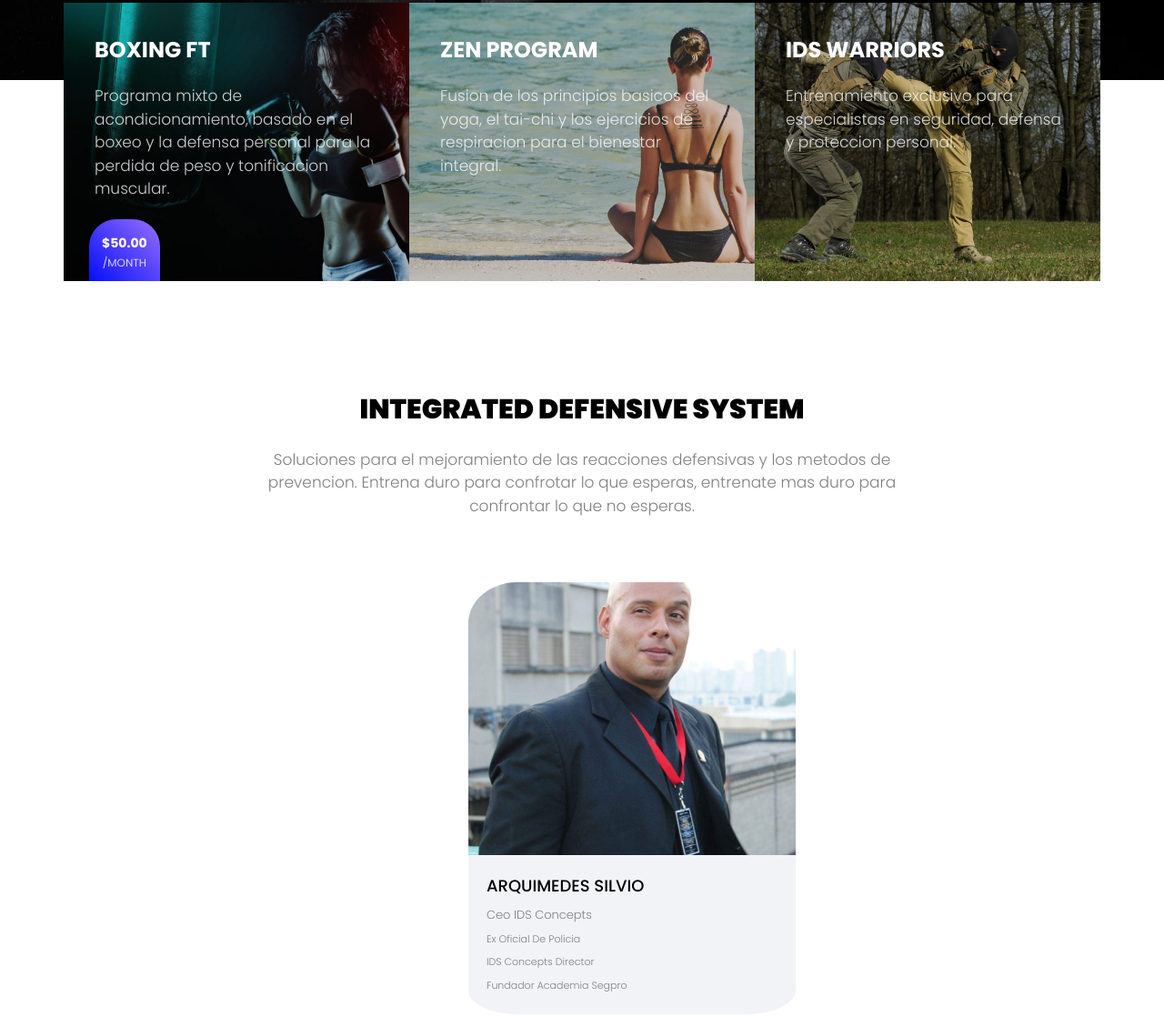
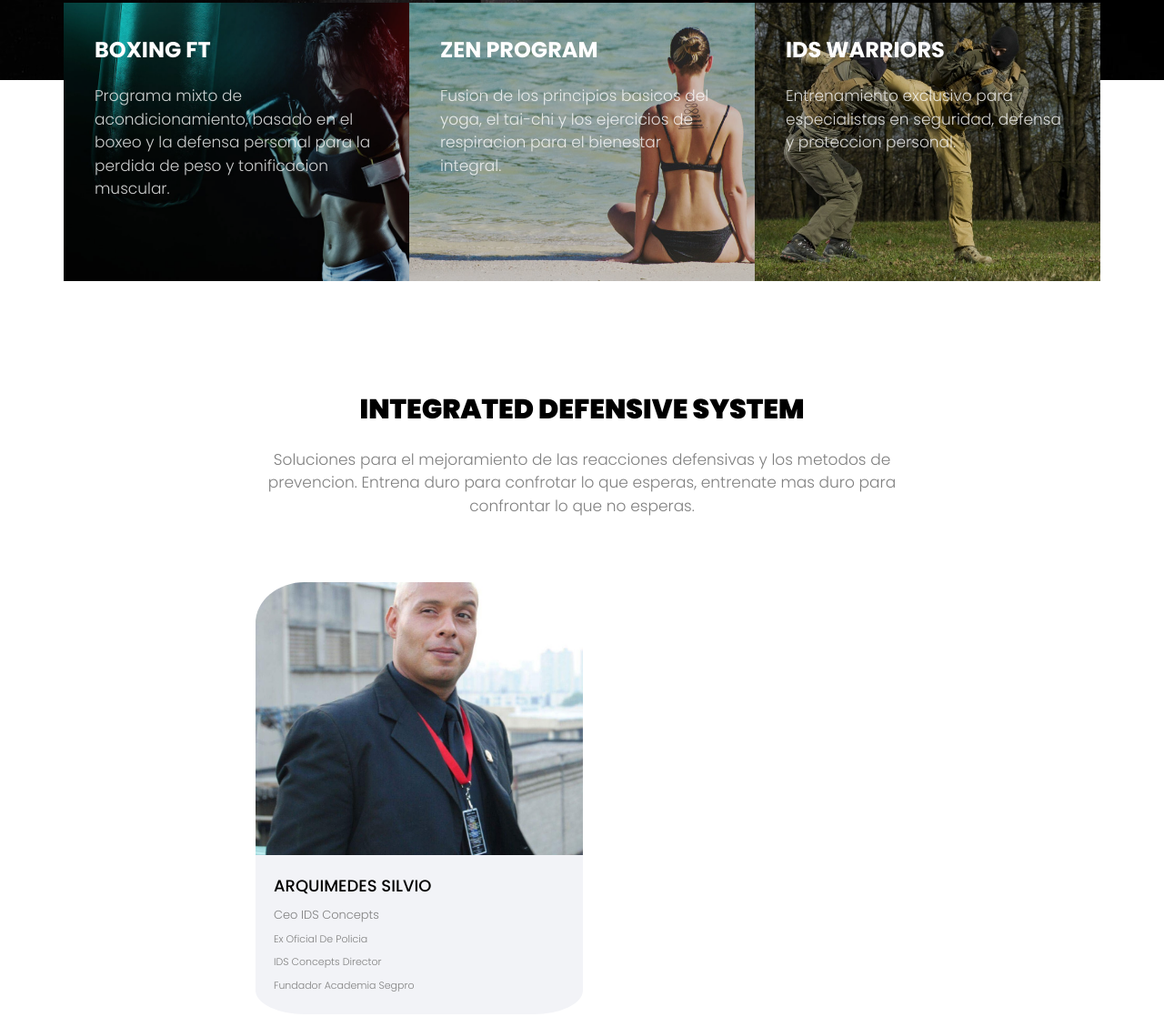
Before and after one commit to ashtonpaint/ashtonpaint.github.io, a plain HTML site: page index.html in a window 1280 px wide. Shown: the part 612-1730 px from the top of the page at 91% size. Drawn offline with Linux system fonts and the light colour scheme; files whose address does not match are found by name.

Commit message:
ay mujer

```diff
--- a/index.html
+++ b/index.html
@@ -151,7 +151,7 @@
 								<div class="desc">
 									<h3>Boxing FT</h3>
 									<p>Programa mixto de acondicionamiento, basado en el boxeo y la defensa personal para la perdida de peso y tonificacion muscular.</p>
-									<span class="price text-center">$50.00<br><small>/month</small></span>
+
 								</div>
 							</div>
 
@@ -306,7 +306,7 @@
 		</div>-->
 
 		<div class="colorlib-trainers">
-			<div class="container">
+			<div class="container" >
 				<div class="row">
 					<div class="col-md-8 col-md-offset-2 text-center colorlib-heading animate-box">
 						<h2>Integrated Defensive System</h2>
@@ -316,7 +316,7 @@
 				</div>
 				<div class="row">
 
-					<div class="col-md-4 col-sm-4 animate-box" style="margin-left:38%;">
+					<div class="col-md-4 col-sm-4 animate-box" style="margin:0 18% 0 18%;">
 						<div class="trainers-entry">
 							<div class="trainer-img" style="background-image: url(images/IDSCONCEPT4.jpg); border-radius:15% 15% 0 0;"></div>
 							<div class="desc" style="border-radius:0 0 15% 15%;">
```
